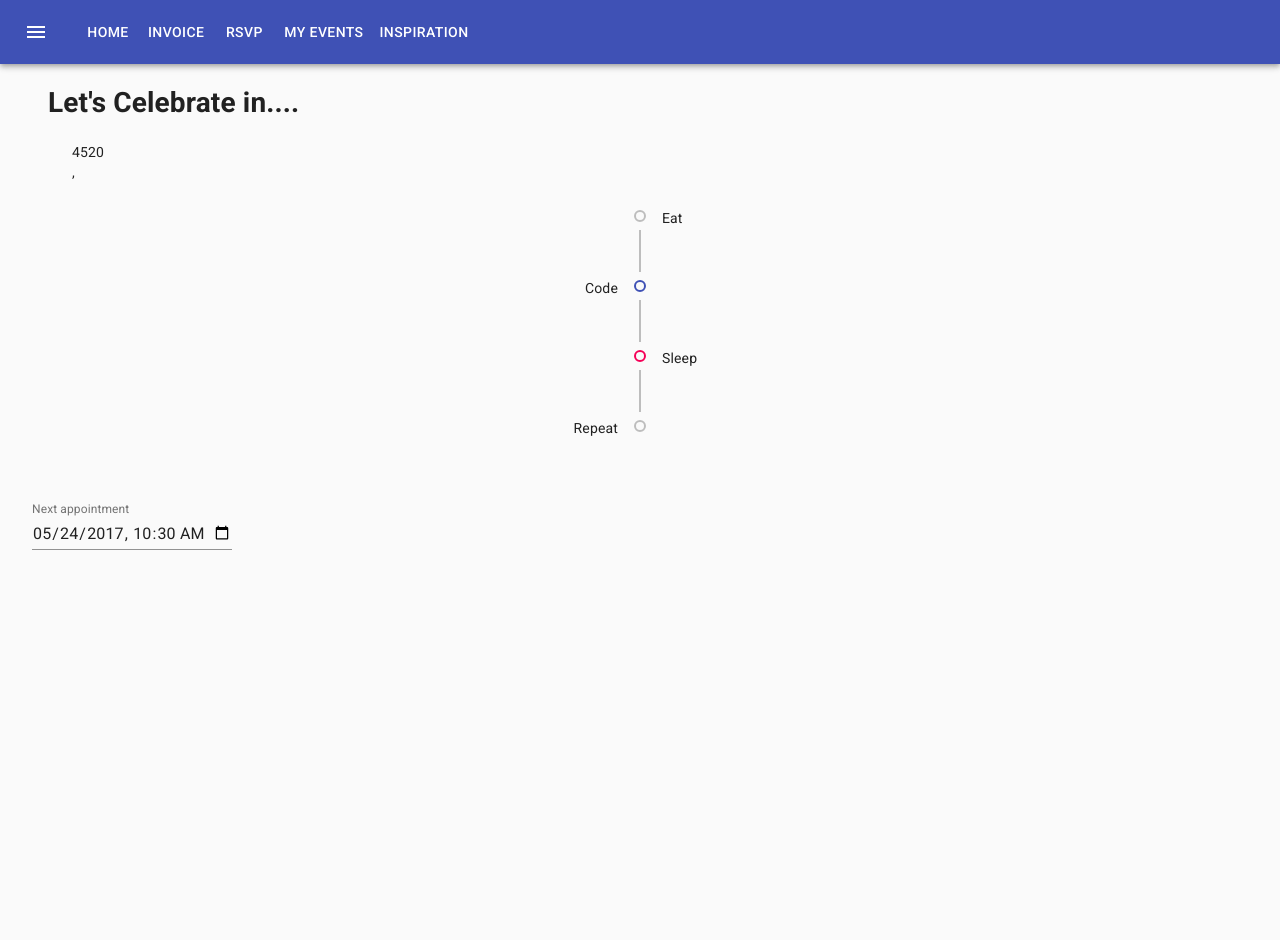
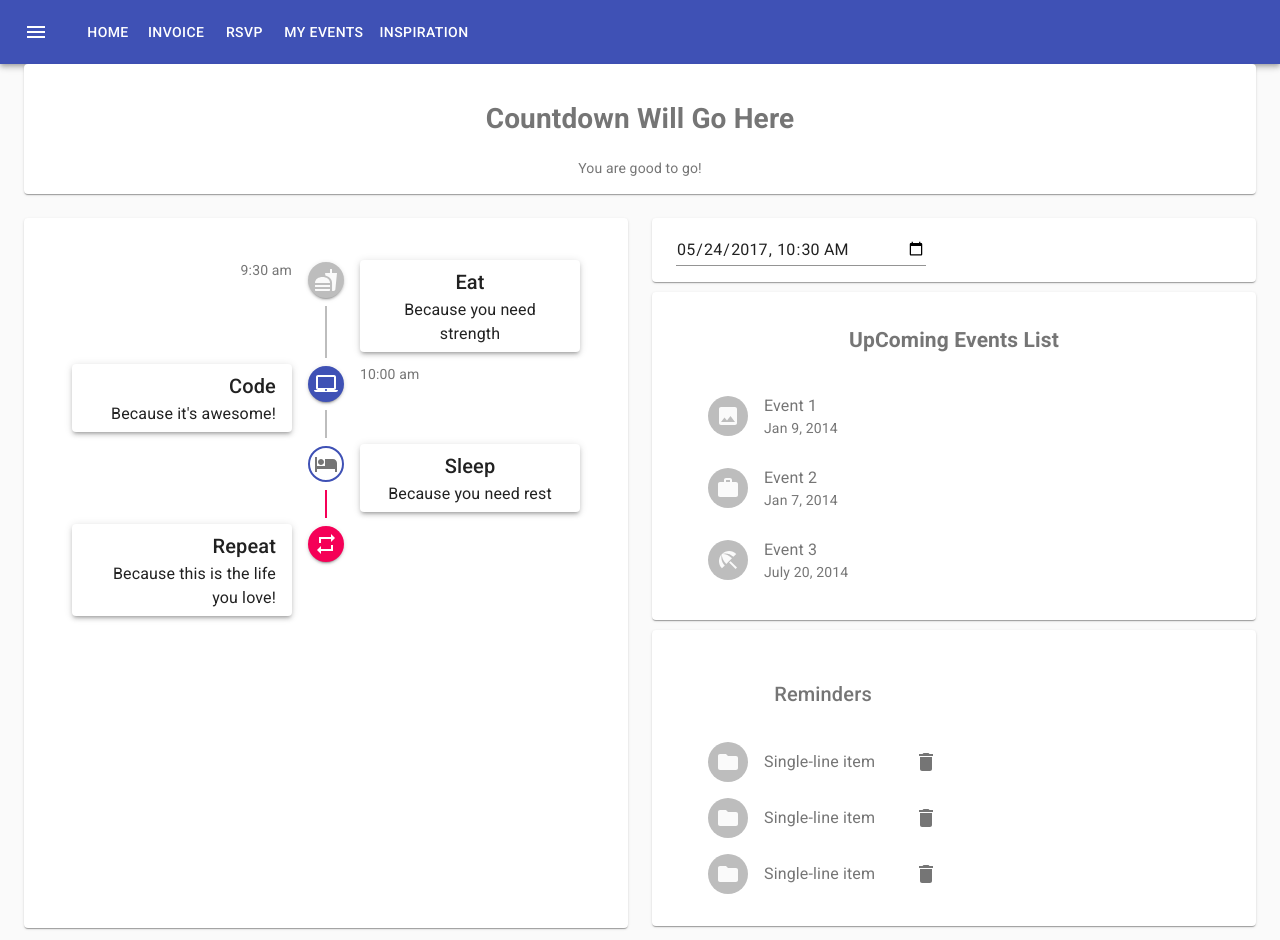
Before and after one commit to blegesse-git/Project-3, a React (Create React App) app: page / in a window 1280 px wide. Before the commit the page ends 800 px from the top, so only its background shows below. Built offline with nearby package versions, Linux system fonts and the light colour scheme.

Commit message:
aligned components main tab

```diff
--- a/package.json
+++ b/package.json
@@ -12,6 +12,7 @@
     "@testing-library/react": "^11.2.2",
     "@testing-library/user-event": "^12.5.0",
     "antd": "^4.9.1",
+    "fontsource-roboto": "^3.0.3",
     "react": "^17.0.1",
     "react-countdown": "^2.3.1",
     "react-dom": "^17.0.1",
--- a/src/components/Countdown/EventCountdown.js
+++ b/src/components/Countdown/EventCountdown.js
@@ -5,16 +5,27 @@ import Countdown from 'react-countdown';
 
 
 function EventCountdown(){
+    // Random component
+const Completionist = () => <span>You are good to go!</span>;
+
+// Renderer callback with condition
+const renderer = ({ hours, minutes, seconds, completed }) => {
+  if (completed) {
+    // Render a completed state
+    return <Completionist />;
+  } else {
+    // Render a countdown
+    return <span>{hours}:{minutes}:{seconds}</span>;
+  }
+};
 return(
     <Container>
-        <h1> Let's Celebrate in.... </h1>
+        <h1> Countdown Will Go Here </h1>
         <Container>
         <Countdown
-    date={Date.now() + 10000}
-    intervalDelay={0}
-    precision={3}
-    renderer={props => <div>{props.total}</div>}
-  />,
+    date={Date.now() + 5000}
+    renderer={renderer}
+  />
         </Container>
     </Container>
 )
--- /dev/null
+++ b/src/components/EventsList/UpcomingEvents.js
@@ -0,0 +1,57 @@
+import React from 'react';
+import { makeStyles } from '@material-ui/core/styles';
+import List from '@material-ui/core/List';
+import ListItem from '@material-ui/core/ListItem';
+import ListItemText from '@material-ui/core/ListItemText';
+import ListItemAvatar from '@material-ui/core/ListItemAvatar';
+import Avatar from '@material-ui/core/Avatar';
+import ImageIcon from '@material-ui/icons/Image';
+import WorkIcon from '@material-ui/icons/Work';
+import BeachAccessIcon from '@material-ui/icons/BeachAccess';
+import { Container } from '@material-ui/core';
+
+const useStyles = makeStyles((theme) => ({
+  root: {
+    width: '100%',
+    maxWidth: 360,
+    backgroundColor: theme.palette.background.paper,
+  },
+}));
+
+ function EventsList() {
+  const classes = useStyles();
+
+  return (
+      <Container>
+          <h2> UpComing Events List</h2>
+    <List className={classes.root}>
+      <ListItem>
+        <ListItemAvatar>
+          <Avatar>
+            <ImageIcon />
+          </Avatar>
+        </ListItemAvatar>
+        <ListItemText primary="Event 1" secondary="Jan 9, 2014" />
+      </ListItem>
+      <ListItem>
+        <ListItemAvatar>
+          <Avatar>
+            <WorkIcon />
+          </Avatar>
+        </ListItemAvatar>
+        <ListItemText primary="Event 2" secondary="Jan 7, 2014" />
+      </ListItem>
+      <ListItem>
+        <ListItemAvatar>
+          <Avatar>
+            <BeachAccessIcon />
+          </Avatar>
+        </ListItemAvatar>
+        <ListItemText primary="Event 3" secondary="July 20, 2014" />
+      </ListItem>
+    </List>
+    </Container>
+  );
+}
+
+export default EventsList;
--- /dev/null
+++ b/src/components/Reminders/Reminders.js
@@ -0,0 +1,82 @@
+import React from 'react';
+import { makeStyles } from '@material-ui/core/styles';
+import List from '@material-ui/core/List';
+import ListItem from '@material-ui/core/ListItem';
+import ListItemAvatar from '@material-ui/core/ListItemAvatar';
+import ListItemSecondaryAction from '@material-ui/core/ListItemSecondaryAction';
+import ListItemText from '@material-ui/core/ListItemText';
+import Avatar from '@material-ui/core/Avatar';
+import IconButton from '@material-ui/core/IconButton';
+import Grid from '@material-ui/core/Grid';
+import Typography from '@material-ui/core/Typography';
+import FolderIcon from '@material-ui/icons/Folder';
+import DeleteIcon from '@material-ui/icons/Delete';
+import { Container } from '@material-ui/core';
+
+
+const useStyles = makeStyles((theme) => ({
+  root: {
+    flexGrow: 2,
+    Width: 650,
+  },
+  demo: {
+    backgroundColor: theme.palette.background.paper,
+  },
+  title: {
+    margin: theme.spacing(4, 0, 2),
+  },
+}));
+
+function generate(element) {
+  return [0, 1, 2].map((value) =>
+    React.cloneElement(element, {
+      key: value,
+    }),
+  );
+}
+
+ function Reminders() {
+  const classes = useStyles();
+//   const [dense, setDense] = React.useState(false);
+//   const [secondary, setSecondary] = React.useState(false);
+
+  return (
+      <Container>
+
+    <div className={classes.root}>
+        <Grid item xs={12} md={6}>
+          <Typography variant="h6" className={classes.title}>
+         Reminders
+          </Typography>
+
+          <div className={classes.demo}>
+            {/* <List dense={dense}> */}
+            <List>
+              {generate(
+                <ListItem>
+                  <ListItemAvatar>
+                    <Avatar>
+                      <FolderIcon />
+                    </Avatar>
+                  </ListItemAvatar>
+                  <ListItemText
+                    primary="Single-line item"
+                    // secondary={secondary ? 'Secondary text' : null}
+                  />
+                  <ListItemSecondaryAction>
+                    <IconButton edge="end" aria-label="delete">
+                      <DeleteIcon />
+                    </IconButton>
+                  </ListItemSecondaryAction>
+                </ListItem>,
+              )}
+            </List>
+          </div>
+        </Grid>
+    </div>
+    </Container>
+  );
+}
+
+
+export default Reminders;
--- a/src/components/SetReminder/SetReminder.js
+++ b/src/components/SetReminder/SetReminder.js
@@ -10,7 +10,7 @@ const useStyles = makeStyles((theme) => ({
   textField: {
     marginLeft: theme.spacing(1),
     marginRight: theme.spacing(1),
-    width: 200,
+    width: 250,
   },
 }));
 
@@ -21,7 +21,7 @@ const useStyles = makeStyles((theme) => ({
     <form className={classes.container} noValidate>
       <TextField
         id="datetime-local"
-        label="Next appointment"
+        // label="Next appointment"
         type="datetime-local"
         defaultValue="2017-05-24T10:30"
         className={classes.textField}
--- a/src/components/Time line/Timeline.js
+++ b/src/components/Time line/Timeline.js
@@ -1,40 +1,105 @@
 import React from 'react';
+import { makeStyles } from '@material-ui/core/styles';
 import Timeline from '@material-ui/lab/Timeline';
 import TimelineItem from '@material-ui/lab/TimelineItem';
 import TimelineSeparator from '@material-ui/lab/TimelineSeparator';
 import TimelineConnector from '@material-ui/lab/TimelineConnector';
 import TimelineContent from '@material-ui/lab/TimelineContent';
+import TimelineOppositeContent from '@material-ui/lab/TimelineOppositeContent';
 import TimelineDot from '@material-ui/lab/TimelineDot';
+import FastfoodIcon from '@material-ui/icons/Fastfood';
+import LaptopMacIcon from '@material-ui/icons/LaptopMac';
+import HotelIcon from '@material-ui/icons/Hotel';
+import RepeatIcon from '@material-ui/icons/Repeat';
+import Paper from '@material-ui/core/Paper';
+import Typography from '@material-ui/core/Typography';
+import "./style.css"
+
+const useStyles = makeStyles((theme) => ({
+  paper: {
+    padding: '6px 16px',
+  },
+  secondaryTail: {
+    backgroundColor: theme.palette.secondary.main,
+  },
+}));
 
  function OutlinedTimeline() {
+  const classes = useStyles();
   return (
-    <Timeline align="alternate">
-      <TimelineItem>
+    <Timeline align="alternate" className="timelineContainer">
+  <TimelineItem>
+        <TimelineOppositeContent>
+          <Typography variant="body2" color="textSecondary">
+            9:30 am
+          </Typography>
+        </TimelineOppositeContent>
         <TimelineSeparator>
-          <TimelineDot variant="outlined" />
+          <TimelineDot>
+            <FastfoodIcon />
+          </TimelineDot>
           <TimelineConnector />
         </TimelineSeparator>
-        <TimelineContent>Eat</TimelineContent>
+        <TimelineContent>
+          <Paper elevation={3} className={classes.paper}>
+            <Typography variant="h6" component="h1">
+              Eat
+            </Typography>
+            <Typography>Because you need strength</Typography>
+          </Paper>
+        </TimelineContent>
+      </TimelineItem>
+      <TimelineItem>
+        <TimelineOppositeContent>
+          <Typography variant="body2" color="textSecondary">
+            10:00 am
+          </Typography>
+        </TimelineOppositeContent>
+        <TimelineSeparator>
+          <TimelineDot color="primary">
+            <LaptopMacIcon />
+          </TimelineDot>
+          <TimelineConnector />
+        </TimelineSeparator>
+        <TimelineContent>
+          <Paper elevation={3} className={classes.paper}>
+            <Typography variant="h6" component="h1">
+              Code
+            </Typography>
+            <Typography>Because it&apos;s awesome!</Typography>
+          </Paper>
+        </TimelineContent>
       </TimelineItem>
       <TimelineItem>
         <TimelineSeparator>
-          <TimelineDot variant="outlined" color="primary" />
-          <TimelineConnector />
+          <TimelineDot color="primary" variant="outlined">
+            <HotelIcon />
+          </TimelineDot>
+          <TimelineConnector className={classes.secondaryTail} />
         </TimelineSeparator>
-        <TimelineContent>Code</TimelineContent>
+        <TimelineContent>
+          <Paper elevation={3} className={classes.paper}>
+            <Typography variant="h6" component="h1">
+              Sleep
+            </Typography>
+            <Typography>Because you need rest</Typography>
+          </Paper>
+        </TimelineContent>
       </TimelineItem>
       <TimelineItem>
         <TimelineSeparator>
-          <TimelineDot variant="outlined" color="secondary" />
-          <TimelineConnector />
+          <TimelineDot color="secondary">
+            <RepeatIcon />
+          </TimelineDot>
         </TimelineSeparator>
-        <TimelineContent>Sleep</TimelineContent>
-      </TimelineItem>
-      <TimelineItem>
-        <TimelineSeparator>
-          <TimelineDot variant="outlined" />
-        </TimelineSeparator>
-        <TimelineContent>Repeat</TimelineContent>
+        <TimelineContent>
+          <Paper elevation={3} className={classes.paper}>
+            <Typography variant="h6" component="h1">
+              Repeat
+            </Typography>
+            <Typography>Because this is the life you love!</Typography>
+          </Paper>
+        </TimelineContent>
       </TimelineItem>
     </Timeline>
   );
--- /dev/null
+++ b/src/components/Time line/style.css
@@ -0,0 +1,3 @@
+.timelineContainer{
+    height: 650px;
+}
--- /dev/null
+++ b/src/pages/Home.css
@@ -0,0 +1,8 @@
+#Reminders{
+    Margin-top: 10px;
+}
+
+#upcomingEvents{
+    Margin-top: 10px;
+
+}
--- a/src/pages/Home.js
+++ b/src/pages/Home.js
@@ -1,25 +1,59 @@
 import React from "react";
-// import ToDoList from "../components/List/ToDoList"
+import "./Home.css"
 import Container from "../components/Container/index"
-import SetReminder from "../components/SetReminder/SetReminder"
 import OutlinedTimeline from "../components/Time line/Timeline"
-import EventTimeline from "../components/Countdown/EventCountdown"
-function Home(){
+import EventCountdown from "../components/Countdown/EventCountdown"
+import Reminders from "../components/Reminders/Reminders"
+import UpcomingEvents from "../components/EventsList/UpcomingEvents"
+import { makeStyles } from '@material-ui/core/styles';
+import Paper from '@material-ui/core/Paper';
+import Grid from '@material-ui/core/Grid';
+import SetReminder from"../components/SetReminder/SetReminder";
 
-    return(
+    const useStyles = makeStyles((theme) => ({
+        root: {
+          flexGrow: 1,
+        },
+        paper: {
+          padding: theme.spacing(2),
+          textAlign: 'center',
+          color: theme.palette.text.secondary,
+        },
+      }));
+
+ function Home() {
+    const classes = useStyles();
+
+    return (
         <>
-        <Container>
-        <EventTimeline/>
-        <OutlinedTimeline/>
-        <SetReminder/>
-
-
-
-        </Container>
-
-        </>
-    )
-
-}
+      <Container>
+      <div className={classes.root}>
+        <Grid container spacing={3}>
+          <Grid item xs={12}>
+            <Paper className={classes.paper}>
+                <EventCountdown/>
+            </Paper>
+          </Grid>
+          <Grid item xs={12} sm={6}>
+          <Paper className={classes.paper}>
+            <OutlinedTimeline/>
+              </Paper>
+        </Grid>
+        <Grid item xs={12} sm={6}>
+        <Paper className={classes.paper}>
+                    <SetReminder/>
+              </Paper>
+          <Paper className={classes.paper} id="upcomingEvents">
+           <UpcomingEvents/>
+              </Paper>
+              <Paper className={classes.paper} id="Reminders">
+                    <Reminders/>
+              </Paper>
+        </Grid>
+     </Grid>
+   </div>
+</Container>
+ </>
+)}
 
 export default Home;
```
Also changed, not shown: 2 other files (tests, documents, lock files or other folders).
